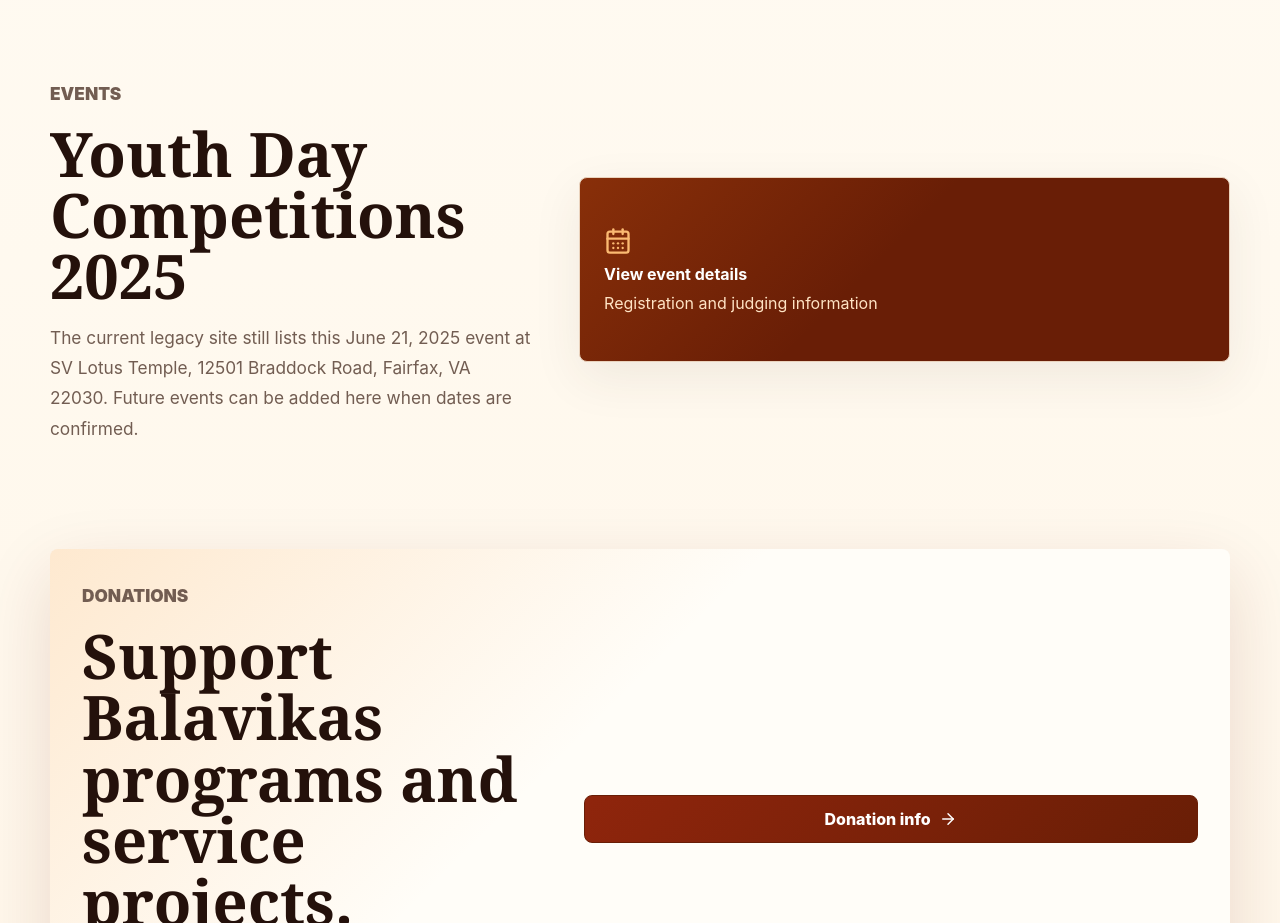
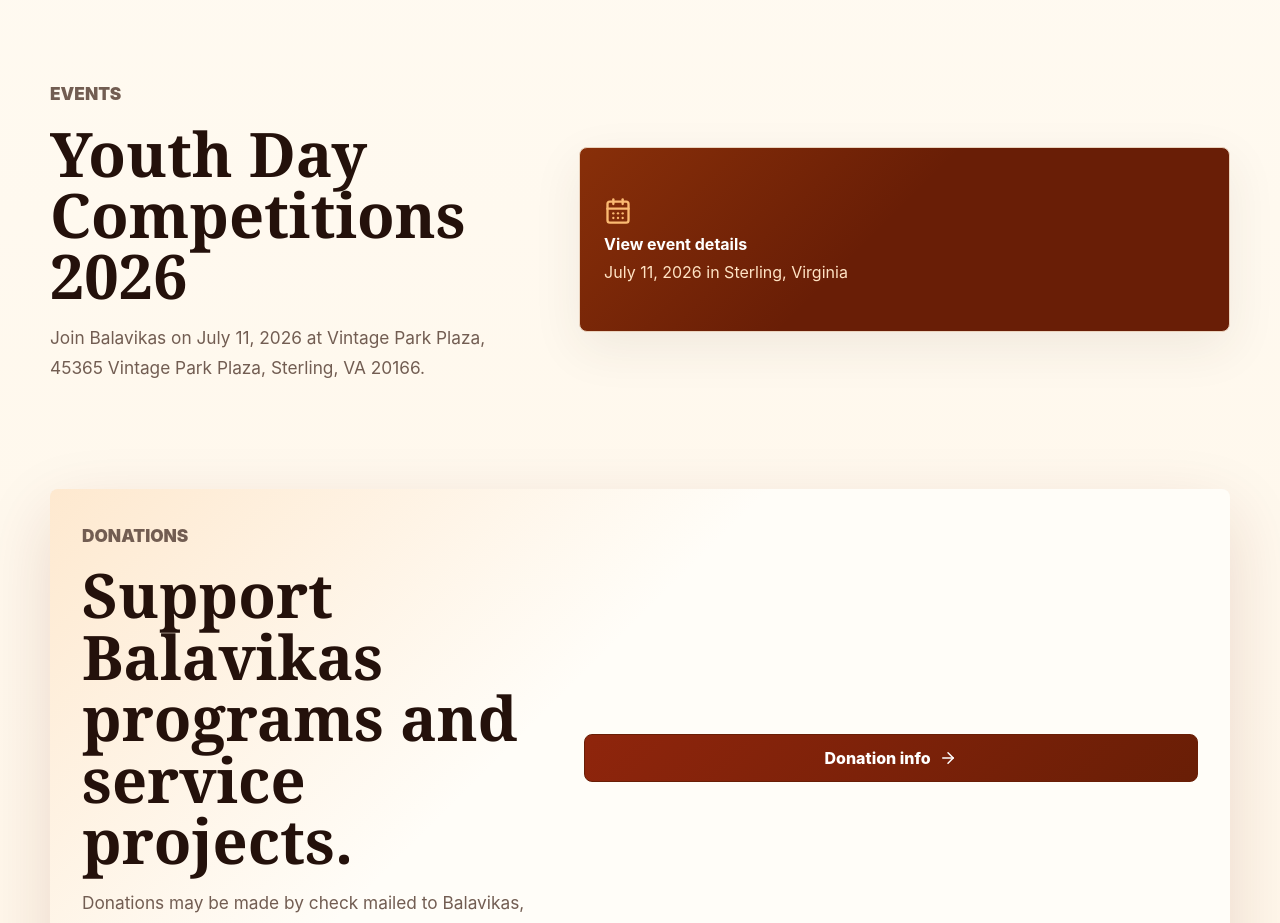
Before and after one commit to duddellasiri/balavikas-website-modern, a React (Vite) app: page / in a window 1280 px wide. Shown: the part 3480-4403 px from the top of the page. Built offline with nearby package versions, Linux system fonts and the light colour scheme.

Commit message:
Update Youth Day 2026 event details

```diff
--- a/src/main.tsx
+++ b/src/main.tsx
@@ -204,11 +204,10 @@
       <section id="events" className="section events">
         <div>
           <p className="eyebrow">Events</p>
-          <h2>Youth Day Competitions 2025</h2>
+          <h2>Youth Day Competitions 2026</h2>
           <p>
-            The current legacy site still lists this June 21, 2025 event at SV Lotus Temple,
-            12501 Braddock Road, Fairfax, VA 22030. Future events can be added here when dates are
-            confirmed.
+            Join Balavikas on July 11, 2026 at Vintage Park Plaza, 45365 Vintage Park Plaza,
+            Sterling, VA 20166.
           </p>
         </div>
         <a
@@ -219,7 +218,7 @@
         >
           <CalendarDays size={28} />
           <strong>View event details</strong>
-          <span>Registration and judging information</span>
+          <span>July 11, 2026 in Sterling, Virginia</span>
         </a>
       </section>
 
```
